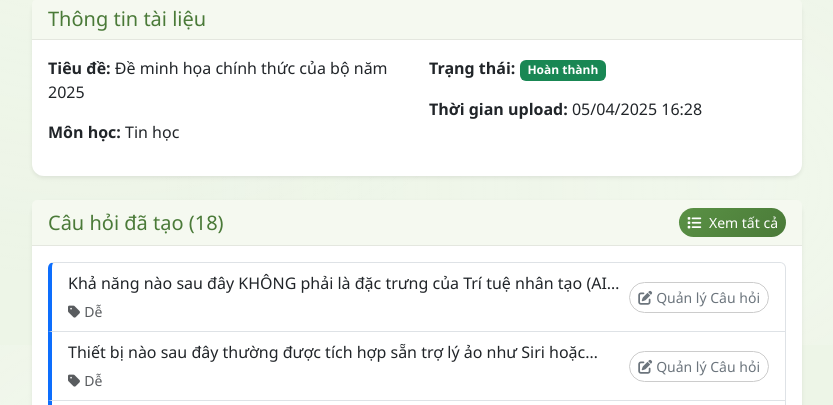
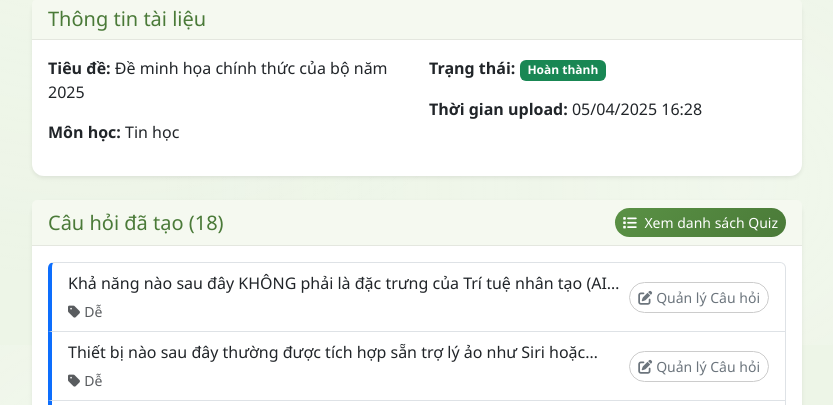
Before and after one commit to ntanthedev/bamboo, a Django app: page /document-status/15/ in a window 1280 px wide. Shown: the part 455-860 px from the top of the page, without its empty margins (223-1056 px from the left). Run offline with Django 5.2, Linux system fonts and the light colour scheme; a user stored in the database is signed in; data comes from the database, SQL or seed files in the repository; both versions use the stored data as it was after the commit; parts of the project's set-up code (start-up, migrations or seed data) failed here and were passed over.

Commit message:
Cập nhật CSRF_TRUSTED_ORIGINS trong settings.py để thêm địa chỉ 'http://100.80.5.67:8000'. Thay đổi liên kết trong document-status.html để chuyển đến danh sách Quiz.

```diff
--- a/bamboolab/settings.py
+++ b/bamboolab/settings.py
@@ -28,7 +28,7 @@ DEBUG = True
 
 ALLOWED_HOSTS = ['bamboolab.thptchuyenhatinh.edu.vn','127.0.0.1','100.80.5.67']
 
-CSRF_TRUSTED_ORIGINS = ['https://bamboolab.thptchuyenhatinh.edu.vn','http://127.0.0.1:8000']
+CSRF_TRUSTED_ORIGINS = ['https://bamboolab.thptchuyenhatinh.edu.vn','http://127.0.0.1:8000','http://100.80.5.67:8000']
 
 
 # Application definition
--- a/templates/document-status.html
+++ b/templates/document-status.html
@@ -147,8 +147,8 @@
     <div class="card shadow-sm mb-4">
         <div class="card-header d-flex justify-content-between align-items-center">
             <h5 class="mb-0">Câu hỏi đã tạo ({{ question_count }})</h5>
-            <a href="{% url 'quiz-by-subject' document.subject.id %}" class="btn btn-sm btn-primary">
-                <i class="fas fa-list me-1"></i> Xem tất cả
+            <a href="{% url 'quiz-list' %}" class="btn btn-sm btn-primary">
+                <i class="fas fa-list me-1"></i> Xem danh sách Quiz
             </a>
         </div>
         <div class="card-body">
```
Also changed, not shown: db.sqlite3, media/document_files/Screenshot_2025-04-05_221344_ELMgUr5.png (added).
